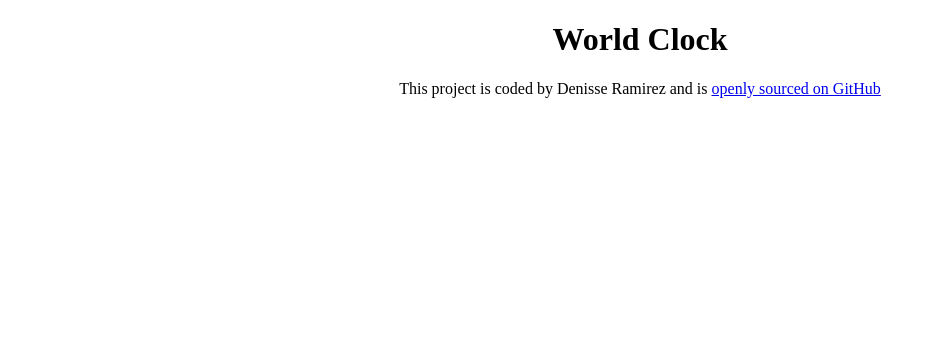
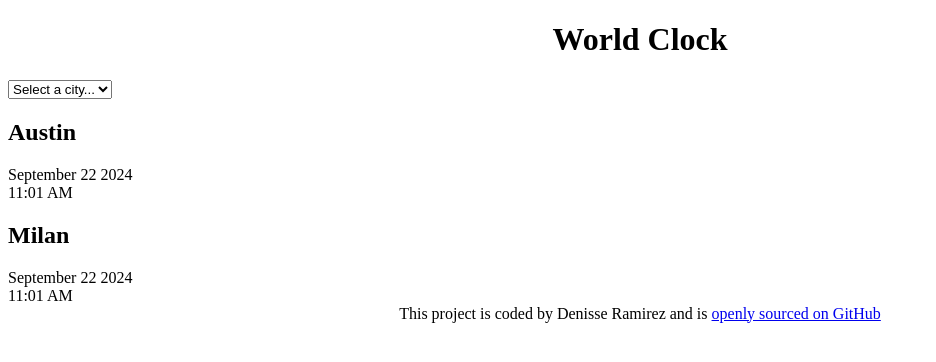
Before and after one commit to denissea12/world-clock, a plain HTML site: page index.html in a window 1280 px wide. Shown: the whole page, without its empty margins (0-936 px from the left). Drawn offline with Linux system fonts and the light colour scheme.

Commit message:
set frame of html

```diff
--- a/index.html
+++ b/index.html
@@ -10,11 +10,36 @@
 </head>
 
 <body>
-    <h1>World Clock</h1>
-    <footer>This project is coded by Denisse Ramirez and is <a href="https://github.com/denissea12/world-clock"
-            target="_blank">openly sourced on GitHub</a></footer>
+    <div class="container">
+        <h1>World Clock</h1>
 
-    <script src="javascript/index.js"></script>
+        <select>
+            <option value="">Select a city... </option>
+            <option value="">London</option>
+            <option value="">Chicago</option>
+            <option value="">Tokyo</option>
+            <option value="">Phucket</option>
+
+        </select>
+
+
+        <div class="city">
+
+            <h2>Austin</h2>
+            <div class="date"> September 22 2024</div>
+            <div class="time">11:01 AM</div>
+
+            <h2>Milan</h2>
+            <div class="date"> September 22 2024</div>
+            <div class="time">11:01 AM</div>
+
+
+
+        </div>
+        <footer>This project is coded by Denisse Ramirez and is <a href="https://github.com/denissea12/world-clock"
+                target="_blank">openly sourced on GitHub</a></footer>
+
+        <script src="javascript/index.js"></script>
 
 </body>
 
```
